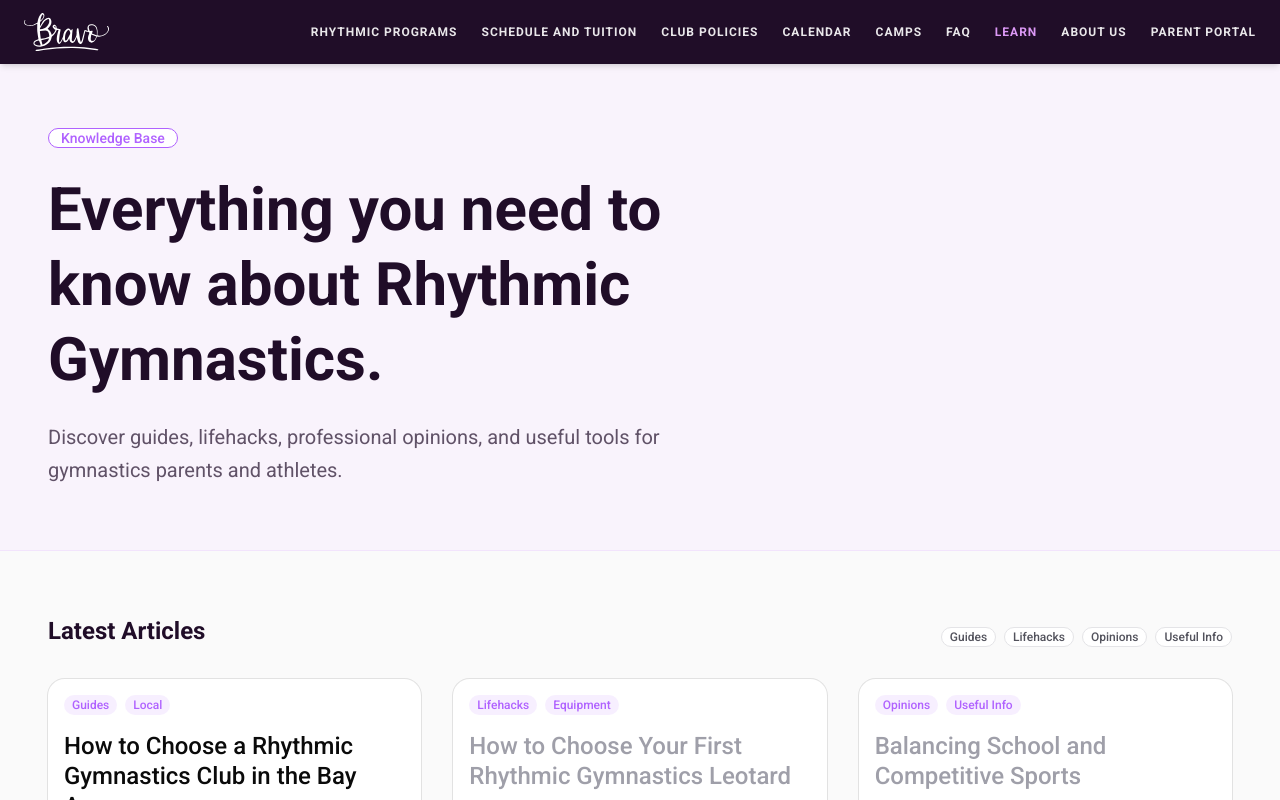
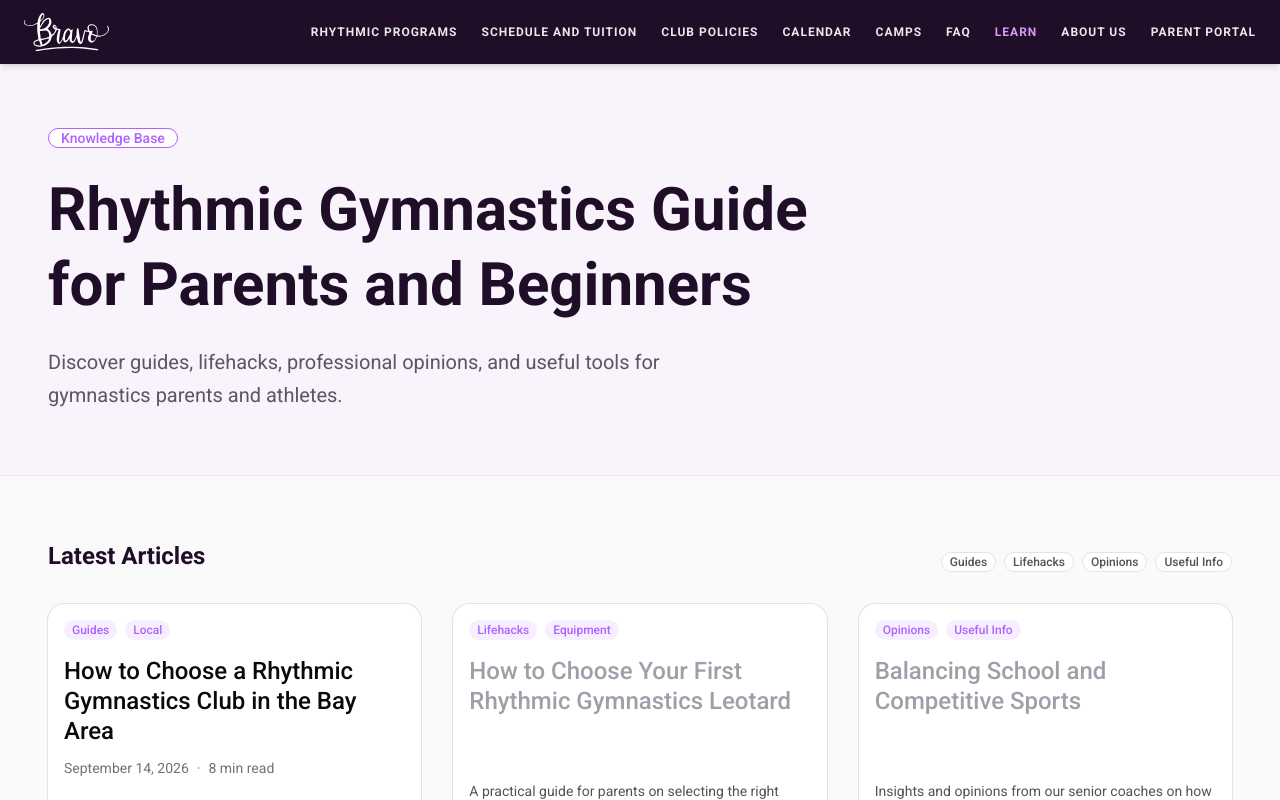
Before and after one commit to spkonovalov/bravorhythmic, a Next.js app: page / in a window 1280 px wide. Shown: the top 800 px of the page. Built offline with nearby package versions, Linux system fonts and the light colour scheme.

Commit message:
SEO: Update homepage H1 and metadata for learn domain

```diff
--- a/src/app/layout.tsx
+++ b/src/app/layout.tsx
@@ -17,9 +17,9 @@ export const metadata: Metadata = {
   metadataBase: new URL("https://learn.bravorhythmic.com"),
   title: {
     template: "%s | Bravo Rhythmic",
-    default: "Bravo Rhythmic - Blog & Learn",
+    default: "Rhythmic Gymnastics Blog & Parents Guide | Bravo",
   },
-  description: "Educational materials, articles, and guides for Bravo Rhythmic gymnastics club.",
+  description: "Explore our rhythmic gymnastics blog for parents and beginners. Discover guides on leotards, equipment, and kids gymnastics classes. Read more!",
 };
 
 import { Header } from "@/components/Header";
--- a/src/app/page.tsx
+++ b/src/app/page.tsx
@@ -80,9 +80,9 @@ export default function Home() {
           <Badge variant="outline" className="border-bravo-purple text-bravo-purple bg-white px-3 py-1 text-sm rounded-full">
             Knowledge Base
           </Badge>
-          <h2 className="text-4xl md:text-6xl font-bold leading-tight max-w-3xl">
-            Everything you need to know about Rhythmic Gymnastics.
-          </h2>
+          <h1 className="text-4xl md:text-6xl font-bold leading-tight max-w-3xl">
+            Rhythmic Gymnastics Guide for Parents and Beginners
+          </h1>
           <p className="text-lg md:text-xl leading-relaxed text-bravo-dark/70 max-w-2xl">
             Discover guides, lifehacks, professional opinions, and useful tools for gymnastics parents and athletes.
           </p>
```
